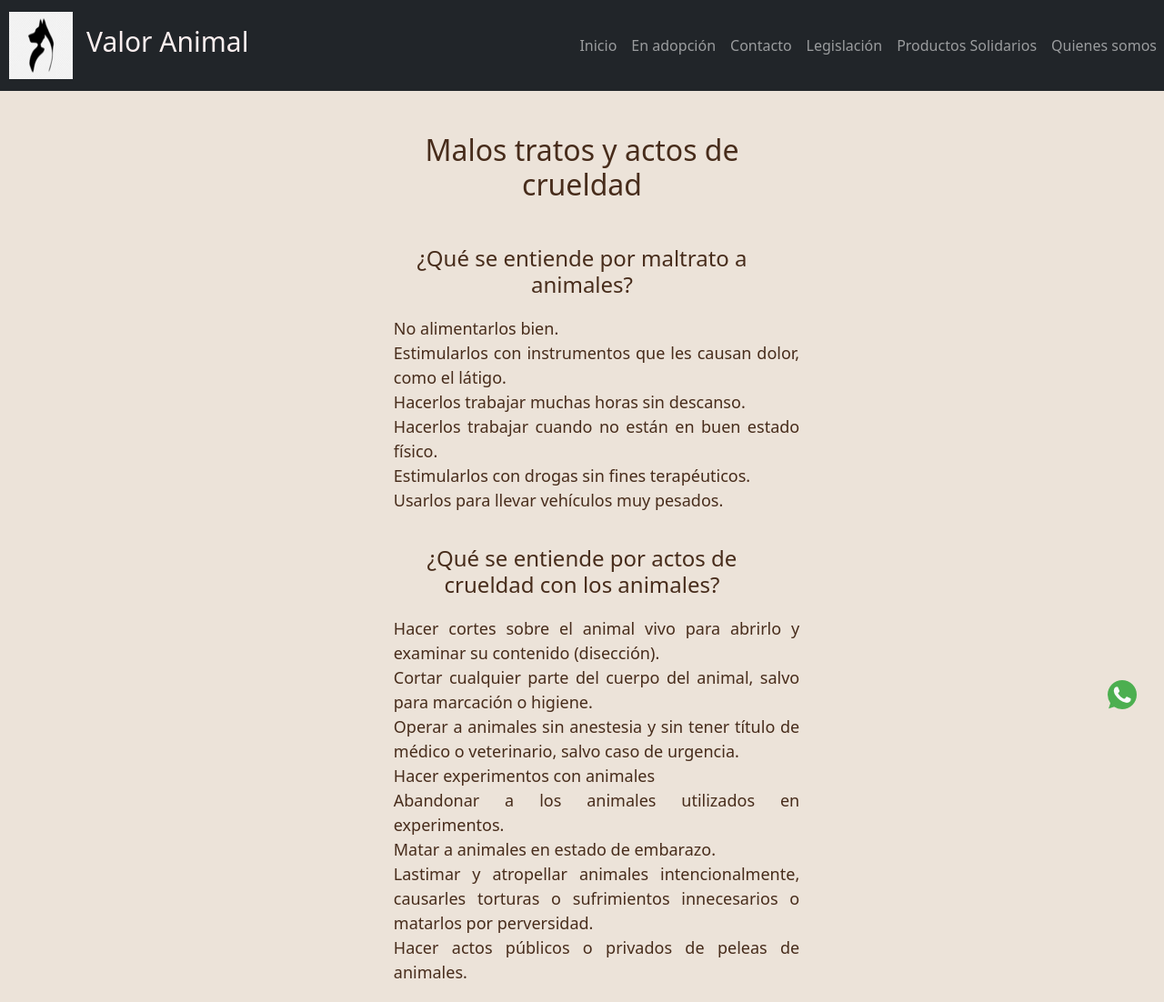
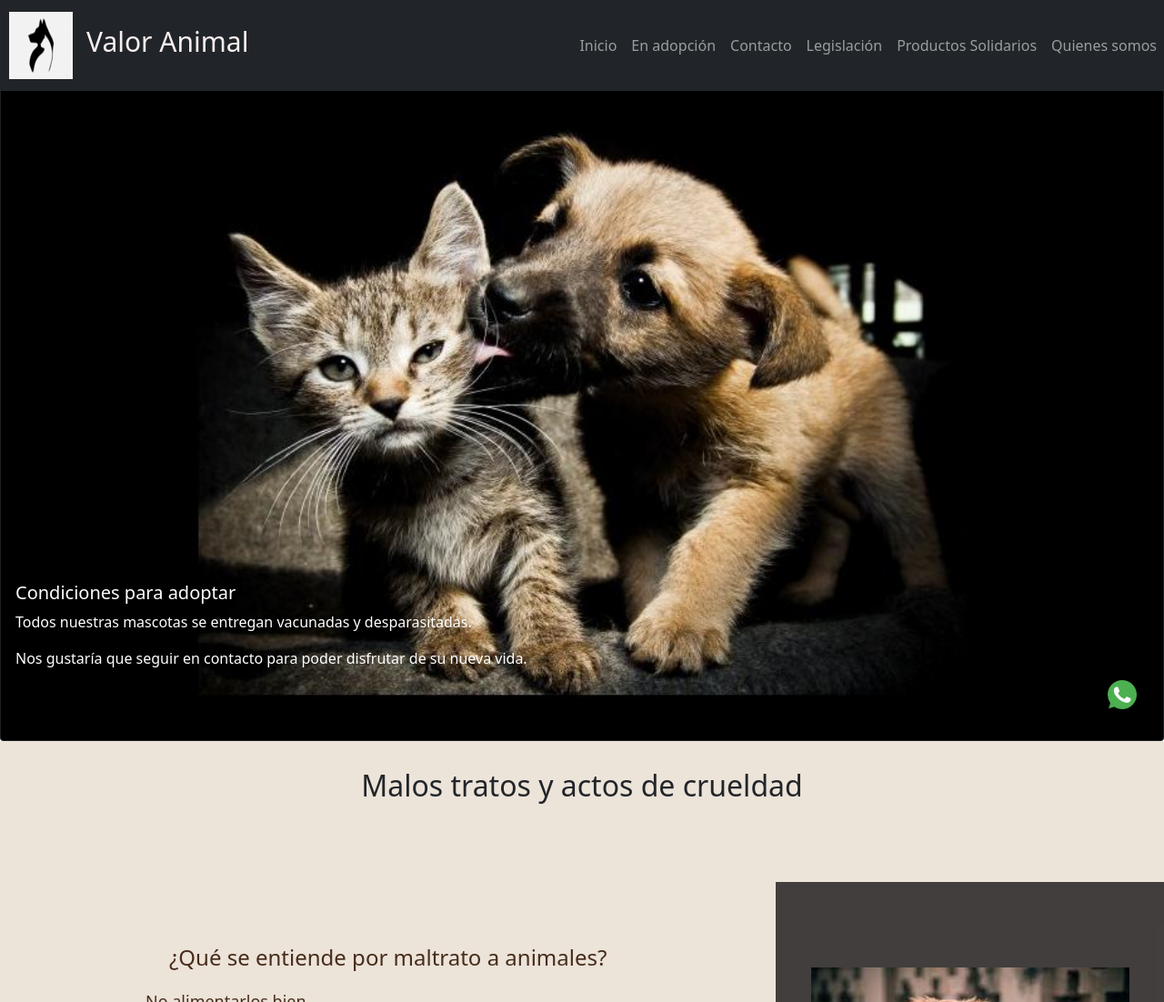
Before and after one commit to lia1810/Proyecto2021, a website: page pages/legales.html in a window 1280 px wide. Shown: the top 1102 px of the page at 91% size. Drawn offline with nearby package versions, Linux system fonts and the light colour scheme.

Commit message:
arreglos varios

```diff
--- a/pages/legales.html
+++ b/pages/legales.html
@@ -54,16 +54,20 @@
         </nav>
 
     </header>
-    <main id="principalLegal" class="container-fluid">
-        <div class="principal row">
+    <div class="card bg-dark text-white fondoTarjeta">
+        <img src="../img/perro-gato.jpg" class="card-img" alt="cachorros">
+        <div class="card-img-overlay textoCondiciones">
+            <h5 class="card-title">Condiciones para adoptar</h5>
+            <p class="card-text">Todos nuestras mascotas se entregan vacunadas y desparasitadas.</p>
+            <p class="card-text">Nos gustaría que seguir en contacto para poder disfrutar de su nueva vida.</p>
+        </div>
+    </div>
+    <main class="container-fluid">
+        <h2 class="centrado">Malos tratos y actos de crueldad</h2>
+        <div class="row justify-content-around">
+            <div class="col-lg-8 principal">
 
-            <div class="centrado">
-                <h2>Malos tratos y actos de crueldad</h2>
-            </div>
-            <div class="col">
-                <div class="centrado">
-                    <h4>¿Qué se entiende por maltrato a animales?</h4>
-                </div>
+                <h4 class="centrado">¿Qué se entiende por maltrato a animales?</h4>
                 <ul>
                     <li>No alimentarlos bien.</li>
                     <li>Estimularlos con instrumentos que les causan dolor, como el látigo.</li>
@@ -72,13 +76,8 @@
                     <li>Estimularlos con drogas sin fines terapéuticos.</li>
                     <li>Usarlos para llevar vehículos muy pesados.</li>
                 </ul>
-            </div>
 
-            <div class="col">
-                <div class="centrado">
-                    <h4>¿Qué se entiende por actos de crueldad con los animales?</h4>
-                </div>
-
+                <h4 class="centrado">¿Qué se entiende por actos de crueldad con los animales?</h4>
                 <ul>
                     <li>Hacer cortes sobre el animal vivo para abrirlo y examinar su contenido (disección).</li>
                     <li>Cortar cualquier parte del cuerpo del animal, salvo para marcación o higiene.</li>
@@ -87,14 +86,15 @@
                     <li>Hacer experimentos con animales</li>
                     <li>Abandonar a los animales utilizados en experimentos.</li>
                     <li>Matar a animales en estado de embarazo.</li>
-                    <li>Lastimar y atropellar animales intencionalmente, causarles torturas o sufrimientos innecesarios
+                    <li>Lastimar y atropellar animales intencionalmente, causarles torturas o sufrimientos
+                        innecesarios
                         o matarlos por perversidad.</li>
                     <li>Hacer actos públicos o privados de peleas de animales.</li>
                 </ul>
+
             </div>
-        </div>
-        <div>
-            <aside class=" col colaborando">
+
+            <aside class="col-lg-4 colaborando">
                 <div> <img src="../img/perri2.jpg" alt="perrito desnutrido"></div>
                 <div class="textoInterno">
                     <p>
@@ -110,12 +110,11 @@
                         gran
                         problema social y de salubridad que tenemos cada uno de nosotros si no actuamos al respecto.
                     </p>
-
                 </div>
             </aside>
         </div>
-        <div>
-            <article class="col colaborando denunciar">
+
+        <article class="col-8 colaborando denunciar">
             <div><img src="../img/P06-42613.jpg" alt="perro triste"></div>
             <div class="textoInterno">
                 <p> Muchas veces somos testigos o tenemos conocimineto de algún hecho sobre maltrato animal y no
@@ -161,13 +160,14 @@
                 </p>
             </div>
         </article>
-        </div>
-        <div class="video centrado">
+
+        <div class="video">
             <iframe width="560" height="315" src="https://www.youtube.com/embed/-Lt4eMTkWEI"
                 title="YouTube video player" frameborder="0"
                 allow="accelerometer; autoplay; clipboard-write; encrypted-media; gyroscope; picture-in-picture"
                 allowfullscreen></iframe>
         </div>
+
         <div class="row legal">
             <div class="centrado" id="linkALey">
                 <a href="https://www.argentina.gob.ar/justicia/derechofacil/leysimple/maltrato-animales"
--- a/scss/style.scss
+++ b/scss/style.scss
@@ -45,6 +45,10 @@ main {
     overflow: hidden;
     background-color: $fondoClaro;
 
+    h2 {
+        margin-top: 30px;
+    }
+
     .principal {
         color: $marronOscuro;
         padding: 10%;
@@ -52,7 +56,6 @@ main {
         line-height: 1.5;
         display: flex;
         flex-direction: column;
-        align-items: center;
         flex-wrap: nowrap;
 
         ul {
@@ -105,9 +108,11 @@ main {
             padding-bottom: 30px;
             padding-top: 30px;
         }
-p{
-    margin-bottom: 0;
-}
+
+        p {
+            margin-bottom: 0;
+        }
+
         .card {
             margin: 5px;
         }
```
Also changed, not shown: pages/contacto.html (+8 -0 lines), css/stylecss.css. Lines whose indentation alone changed are shown as unchanged.
